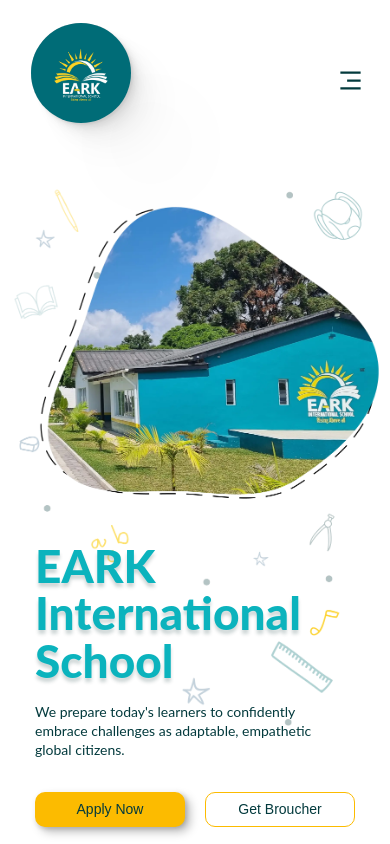
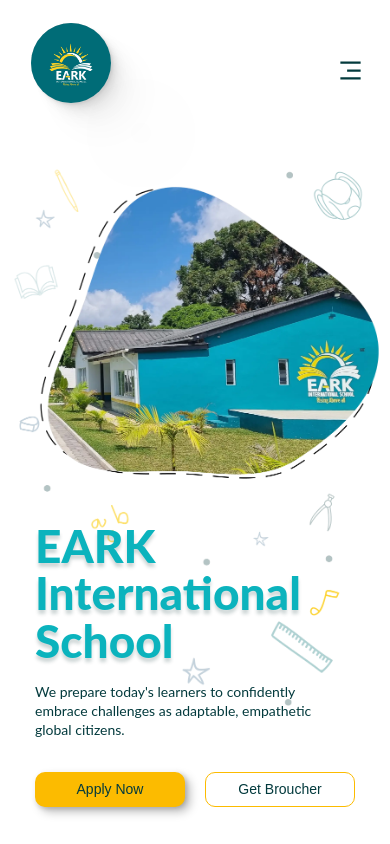
Before and after one commit to Gopi7104/EARK-website, a React (Create React App) app in the folder website/frontend/: page / in a window 390 px wide. Shown: the top 844 px of the page. Built offline with nearby package versions, Linux system fonts and the light colour scheme; a web font is replaced by a local one.

Commit message:
home changes

```diff
--- a/website/frontend/src/components/Navigation/Navigation.css
+++ b/website/frontend/src/components/Navigation/Navigation.css
@@ -2,7 +2,7 @@
     display: flex;
     justify-content: space-between;
     align-items: center;
-    padding: 2rem 4rem;
+    padding: 2rem 4rem 0rem ;
     z-index: 100;
         position: relative; /* Add this if not present */
         z-index: 1000; /* Ensure it's not conflicting with other elements */
@@ -23,8 +23,8 @@
 }
 
 .eark__navbar-links_logo img {
-    width: 80px;
-    height: 80px;
+    width: 120px;
+    height: 120px;
     border-radius: 50%;
     box-shadow: 1.9px 1.9px 2.2px rgba(0, 0, 0, 0.07),
     4.7px 4.7px 5.3px rgba(0, 0, 0, 0.05), 8.8px 8.8px 10px rgba(0, 0, 0, 0.042),
@@ -149,6 +149,17 @@
 
 }
 
+@media screen and (max-width: 770px){
+    .eark__navbar-links_logo img{
+        height: 100px;
+        width: 100px;
+    }
+
+    .eark__navbar{
+        padding: 32px 32px 0px;
+    }
+}
+
 @media screen and (max-width: 700px) {
 
     .eark__navbar-links_logo  img{
@@ -174,8 +185,8 @@
 @media screen and (max-width: 550px) {
 
     .eark__navbar-links_logo  img{
-        width: 100px;
-        height: 100px;
+        width: 80px;
+        height: 80px;
         margin-top: -13px;
         margin-left: -15px;
 
--- a/website/frontend/src/pages/Home/Home.css
+++ b/website/frontend/src/pages/Home/Home.css
@@ -181,8 +181,9 @@
 
 @media(max-width:1440px){
     .home_hero_container{
-        height: 107vh;
+        height: 130vh;
     }
+
 }
 
 @media(max-width:1030px){
```
